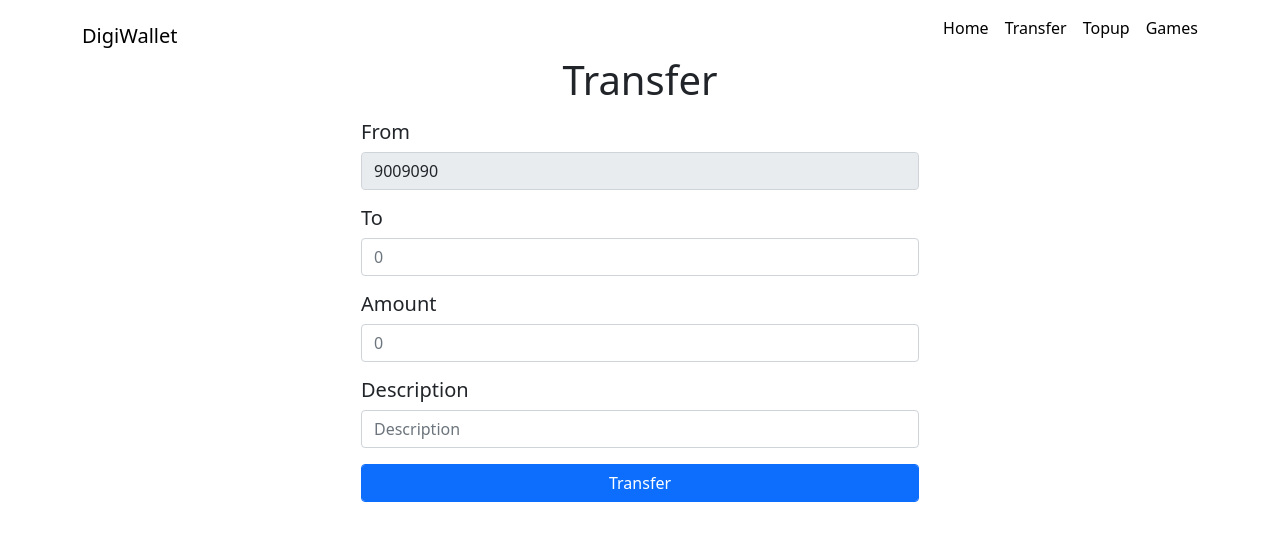
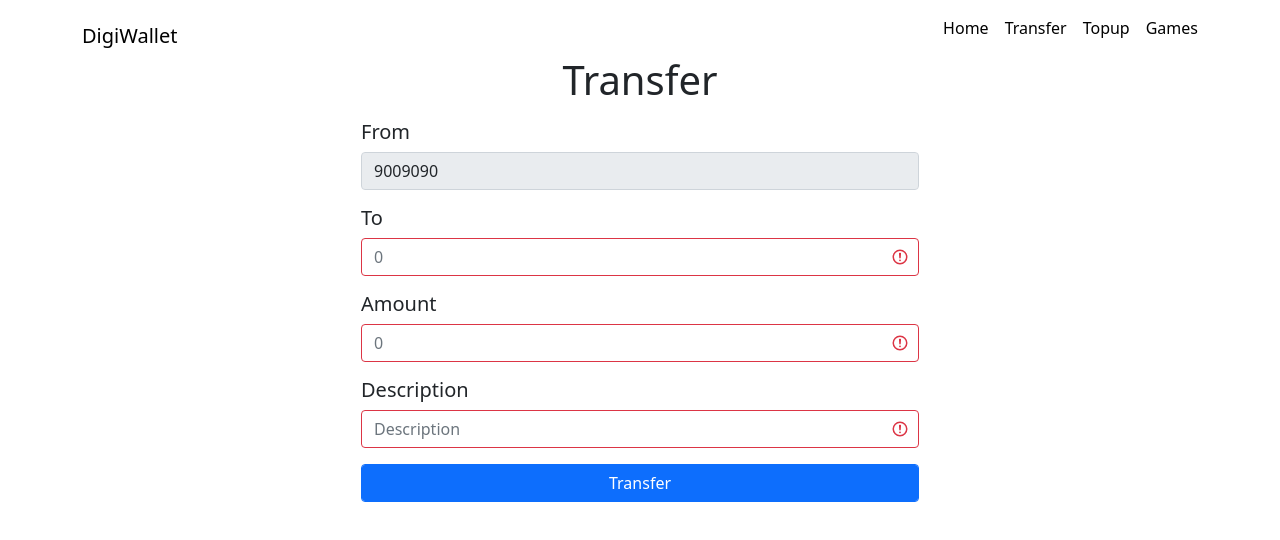
Before and after one commit to arifdarma/wallet_react, a React (Create React App) app: page /transfer in a window 1280 px wide. Shown: the top 540 px of the page. Built offline with nearby package versions, Linux system fonts and the light colour scheme.

Commit message:
refactor: add validation on transfer form

```diff
--- a/src/Components/transferPages/TransferInput.js
+++ b/src/Components/transferPages/TransferInput.js
@@ -17,22 +17,22 @@ function TransferInput(props) {
               <input data-testid="sourceTransfer" className="form-control" id="source" type="text" placeholder="9009090" value="9009090" name="source" disabled />
             </label>
           </div>
-          <div className="col-12 my-3">
+          <div className="col-12 my-3 was-validated">
             <label htmlFor="destination" className="col-6">
               <h5 style={{ textAlign: 'left' }}>To</h5>
-              <input data-testid="destinationTransfer" className="form-control" id="destination" type="number" placeholder="0" value={transfer.destination} name="destination" onChange={handleChange} />
+              <input data-testid="destinationTransfer" className="form-control is-invalid" id="destination" type="number" placeholder="0" value={transfer.destination} name="destination" onChange={handleChange} required />
             </label>
           </div>
-          <div className="col-12 my-3">
+          <div className="col-12 my-3 was-validated">
             <label htmlFor="amountTransfer" className="col-6">
               <h5 style={{ textAlign: 'left' }}>Amount</h5>
-              <input data-testid="amtTransfer" className="form-control" id="amountTransfer" type="number" placeholder="0" value={transfer.amount} name="amount" onChange={handleChange} required />
+              <input data-testid="amtTransfer" className="form-control is-invalid" id="amountTransfer" type="number" placeholder="0" value={transfer.amount} name="amount" onChange={handleChange} required />
             </label>
           </div>
-          <div className="col-12 my-3">
+          <div className="col-12 my-3 was-validated">
             <label htmlFor="descriptionTransfer" className="col-6">
               <h5 style={{ textAlign: 'left' }}>Description</h5>
-              <input data-testid="desTransfer" className="form-control" id="descriptionTransfer" type="text" placeholder="Description" value={transfer.description} name="description" onChange={handleChange} />
+              <input data-testid="desTransfer" className="form-control is-invalid" id="descriptionTransfer" type="text" placeholder="Description" value={transfer.description} name="description" onChange={handleChange} required />
             </label>
           </div>
           <input data-testid="submitTransfer" type="submit" className="btn btn-primary form-control w-50" value="Transfer" />
```
